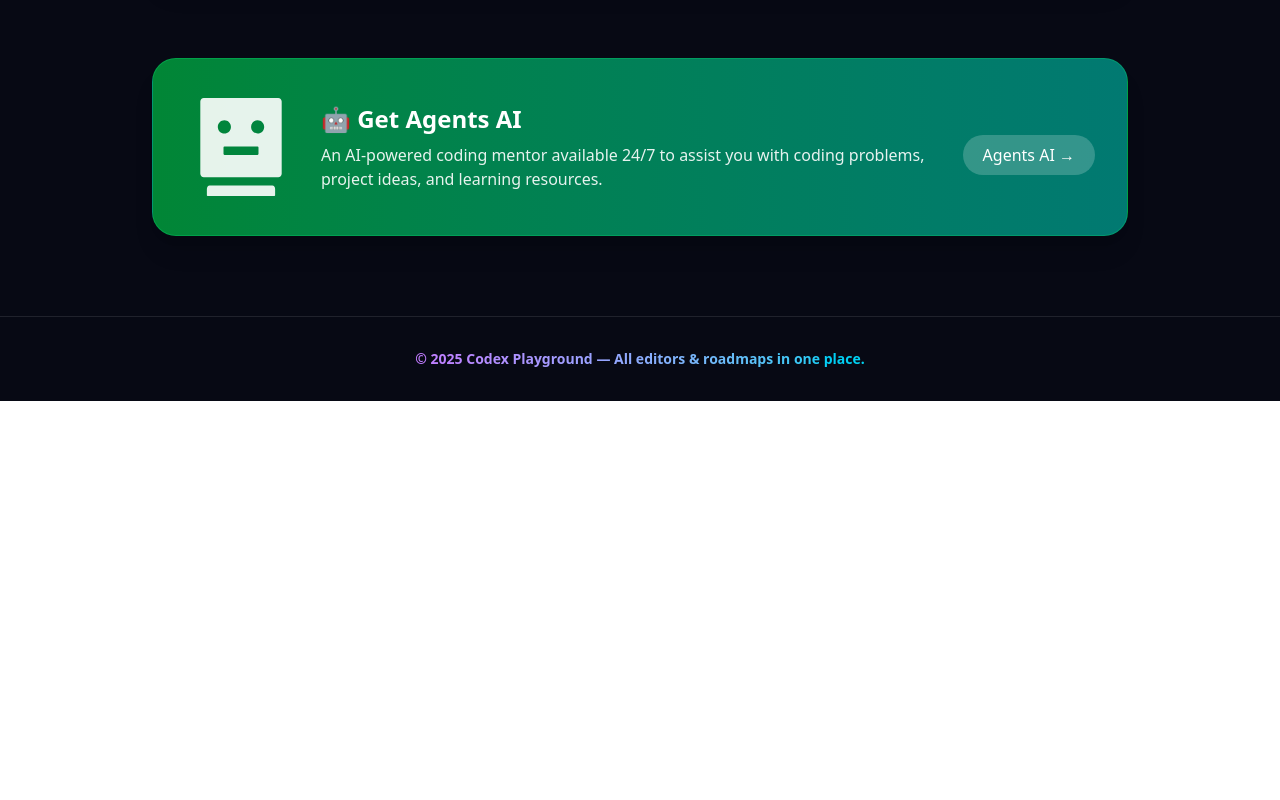
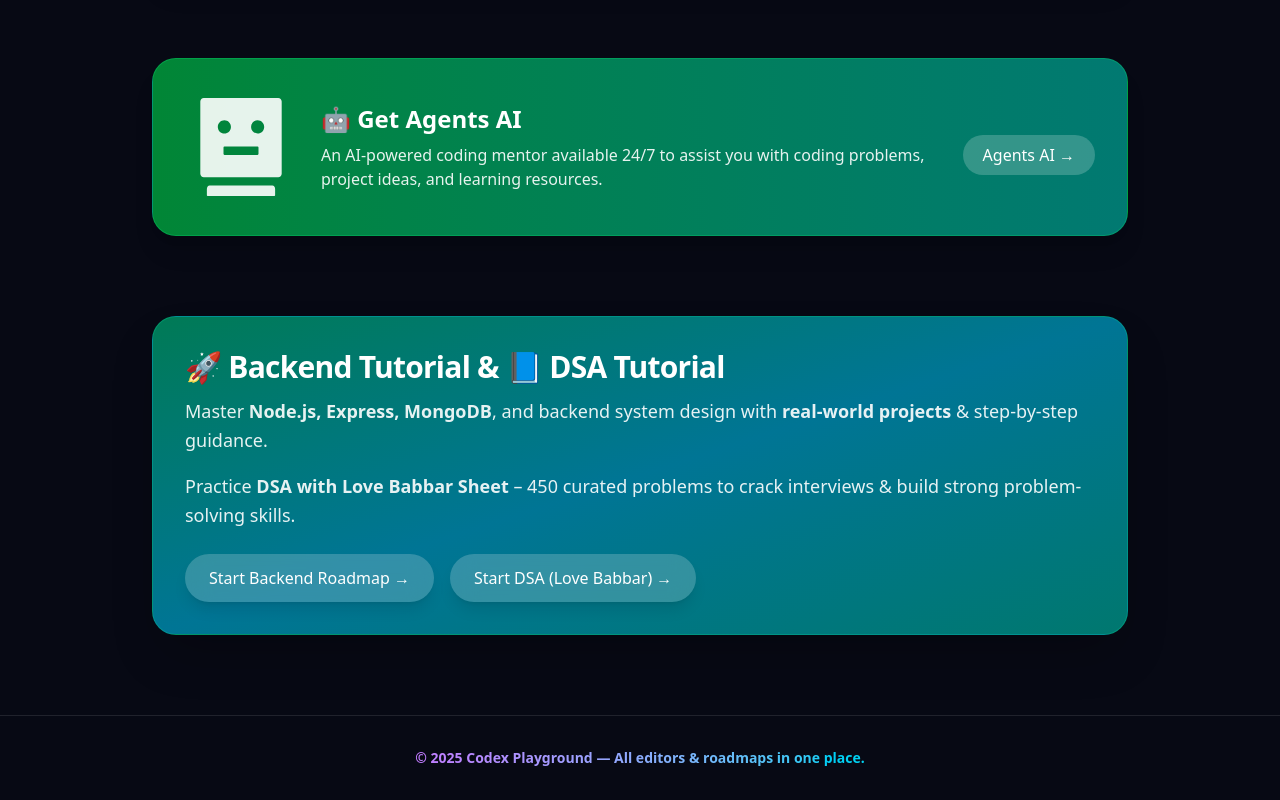
Before and after one commit to Aditya90456/codex_editor, a React (Vite) app: page / in a window 1280 px wide. Shown: the part 2064-2864 px from the top of the page. Before the commit the page ends 2465 px from the top, so only its background shows below. Built offline with nearby package versions, Linux system fonts and the light colour scheme.

Commit message:
Tutorial

```diff
--- a/package.json
+++ b/package.json
@@ -47,6 +47,7 @@
     "mongodb": "^6.18.0",
     "mongoose": "^8.17.0",
     "motion": "^12.23.12",
+    "multer": "^2.0.2",
     "node-fetch": "^3.3.2",
     "nodemon": "^3.1.10",
     "path": "^0.12.7",
--- a/src/App.jsx
+++ b/src/App.jsx
@@ -27,6 +27,7 @@
 import DeveloperRoadmap from './component/Development'
 import Codexsheet from './component/Codexsheet'
 import MentorAi from './component/MentorAi'
+import Backendroadmap from './component/Backendroadmap'
 function App() {
   const router = createBrowserRouter([
     {
@@ -517,6 +518,28 @@
         </motion.div>
       </>
     )
+  },
+  {
+    path:'/backendroadmap',
+    element: (
+      <>
+        <Navbar />
+        <motion.div
+          initial={{ opacity: 0 }}
+          animate={{ opacity: 1 }}
+          exit={{ opacity: 0 }}
+          transition={{ duration: 0.5 }}
+        >
+          <motion.div
+            initial={{ x: -100, opacity: 0 }}
+            animate={{ x: 0, opacity: 1 }}
+            transition={{ duration: 0.5 }}
+          >
+            <Backendroadmap />
+          </motion.div>
+        </motion.div>
+      </>
+    )
   }
   ])
 
--- /dev/null
+++ b/src/component/Backendroadmap.jsx
@@ -0,0 +1,64 @@
+import React from "react";
+import { motion } from "framer-motion";
+import { PlayCircle } from "lucide-react";
+
+const playlists = [
+  {
+    title: "MERN Stack Full Course",
+    thumbnail: "https://img.youtube.com/vi/T55Kb8rrH1g/hqdefault.jpg",
+    link: "https://youtu.be/T55Kb8rrH1g?si=bckr8R_nm3ErYxKj",
+    videos: "120 videos",
+    channel: "Sheryians Coding School",
+  },
+
+  {
+    title: "DSA for Beginners",
+    thumbnail: "https://img.youtube.com/vi/WQoB2z67hvY/hqdefault.jpg",
+    link: "https://youtu.be/WQoB2z67hvY",
+    videos: "60 videos",
+    channel: "Love Babbar",
+  },
+];
+
+export default function PlaylistRow() {
+  return (
+    <div className="p-6 mt-9 bg-gray-100 dark:bg-gray-800 rounded-2xl shadow-lg">
+      <h2 className="text-2xl font-bold mb-4 text-gray-900 dark:text-gray-100">
+        📺 Sheryians Coding School Playlists and Dsa playlist Love Babbar
+      </h2>
+
+      <div className="flex space-x-6 overflow-x-auto pb-4 scrollbar-hide">
+        {playlists.map((pl, index) => (
+          <motion.a
+            key={index}
+            href={pl.link}
+            target="_blank"
+            rel="noopener noreferrer"
+            whileHover={{ scale: 1.05 }}
+            className="min-w-[280px] rounded-2xl shadow-md bg-white dark:bg-gray-900 hover:shadow-xl transition-all duration-300 overflow-hidden cursor-pointer"
+          >
+            <div className="relative">
+              <img
+                src={pl.thumbnail}
+                alt={pl.title}
+                className="w-full h-44 object-cover"
+              />
+              {/* Overlay Play Icon */}
+              <div className="absolute inset-0 flex items-center justify-center bg-black/40 opacity-0 hover:opacity-100 transition duration-300">
+                <PlayCircle className="text-white w-12 h-12" />
+              </div>
+              {/* Video Count */}
+              <div className="absolute bottom-2 right-2 bg-black/80 text-white text-xs px-2 py-1 rounded-md">
+                {pl.videos}
+              </div>
+            </div>
+            <div className="p-4">
+              <h3 className="text-lg font-semibold line-clamp-2">{pl.title}</h3>
+              <p className="text-sm text-gray-600 dark:text-gray-400">{pl.channel}</p>
+            </div>
+          </motion.a>
+        ))}
+      </div>
+    </div>
+  );
+}
--- a/src/component/Home.jsx
+++ b/src/component/Home.jsx
@@ -317,6 +317,60 @@
             </div>
         </motion.div>
       </section>
+   <section className="px-6 max-w-5xl mx-auto mb-20">
+  <motion.div
+    whileHover={{ scale: 1.05 }}
+    transition={{ type: "spring", stiffness: 200 }}
+    className={`p-8 rounded-3xl shadow-2xl border overflow-hidden relative group
+      ${theme === "dark"
+        ? "bg-gradient-to-br from-emerald-700 via-cyan-700 to-teal-700 border-emerald-400/30"
+        : "bg-gradient-to-br from-emerald-200 via-cyan-200 to-teal-200 border-emerald-300"}`}
+  >
+    {/* Decorative Glow */}
+    <div className="absolute inset-0 opacity-30 group-hover:opacity-50 transition bg-[radial-gradient(circle_at_top_left,_var(--tw-gradient-stops))] from-white/40 via-transparent to-transparent"></div>
+
+    {/* Content */}
+  <div className="relative z-10">
+  <h2 className="text-3xl font-extrabold text-white tracking-tight flex items-center gap-2">
+    🚀 Backend Tutorial & 📘 DSA Tutorial
+  </h2>
+
+  {/* Backend Section */}
+  <p className="mt-3 text-white/90 leading-relaxed text-lg">
+    Master <span className="font-semibold">Node.js, Express, MongoDB</span>,
+    and backend system design with <span className="font-semibold">real-world projects</span> & step-by-step guidance.
+  </p>
+
+  {/* DSA Section */}
+  <p className="mt-4 text-white/90 leading-relaxed text-lg">
+    Practice <span className="font-semibold">DSA with Love Babbar Sheet</span> – 450 curated problems to crack interviews
+    & build strong problem-solving skills.
+  </p>
+
+  {/* CTA Buttons */}
+  <div className="mt-6 flex flex-wrap gap-4">
+    <Link
+      to="/backendroadmap"
+      className="inline-flex items-center gap-2 px-6 py-3 rounded-full
+      bg-white/20 backdrop-blur-md text-white font-medium hover:bg-white/30
+      transition shadow-lg hover:shadow-xl"
+    >
+      Start Backend Roadmap →
+    </Link>
+    <Link
+      to="/backendroadmap"
+      className="inline-flex items-center gap-2 px-6 py-3 rounded-full
+      bg-white/20 backdrop-blur-md text-white font-medium hover:bg-white/30
+      transition shadow-lg hover:shadow-xl"
+    >
+      Start DSA (Love Babbar) →
+    </Link>
+  </div>
+</div>
+
+  </motion.div>
+</section>
+
       {/* FOOTER */}
       <footer className={`border-t ${theme === "dark" ? "border-white/10" : "border-black/10"} py-8 text-center text-sm`}>
         <span className="bg-gradient-to-r from-purple-400 to-cyan-400 bg-clip-text text-transparent font-semibold">
```
Also changed, not shown: 2 other files (tests, documents, lock files or other folders).
